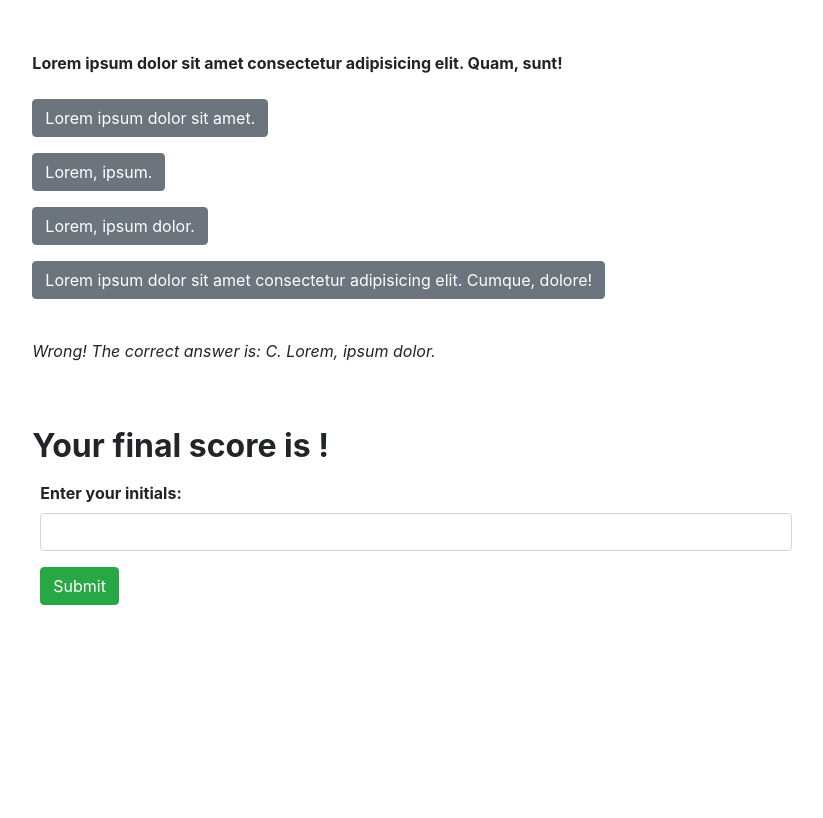
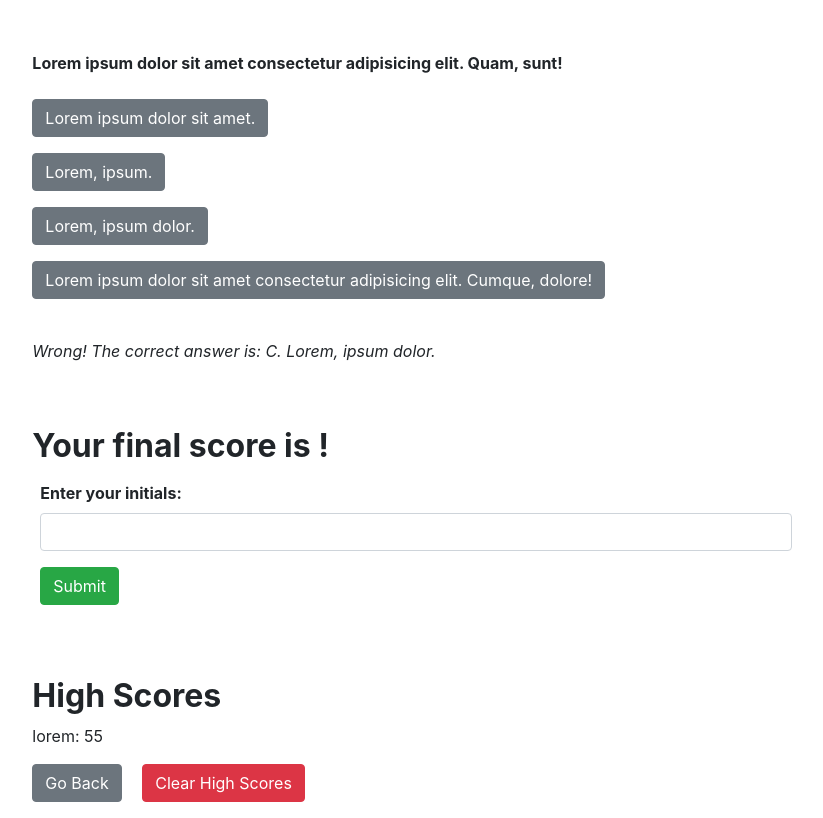
Before and after one commit to warrenp11/code-quiz, a plain HTML site: page index.html in a window 1280 px wide. Shown: the part 387-1205 px from the top of the page, without its empty margins (252-1075 px from the left). Before the commit the page ends 1016 px from the top, so only its background shows below. Drawn offline with nearby package versions, Linux system fonts and the light colour scheme.

Commit message:
add basic scaffolding and styling to high scores list

```diff
--- a/index.html
+++ b/index.html
@@ -71,8 +71,16 @@
                     <!-- final score div end -->
 
                     <!-- highscores list div -->
-                    <div id="highscores-list">
-
+                    <div id="highscores" class="pl-5 pt-5 ml-2 justify-content-center">
+                        <h2 class="font-weight-bold">High Scores</h2>
+                        <!-- list of saved high scores -->
+                        <div id="highscores-list" class="list-group list-group-flush">
+                            lorem: 55
+                            <p>
+                                <button id="go-back" type="submit" class="btn btn-secondary mt-3 mr-3">Go Back</button>
+                                <button id="clear-scores" type="submit" class="btn btn-danger mt-3">Clear High Scores</button>
+                            </p>
+                        </div>
                     </div>
                     <!-- highscores list div end -->
                 </main>
```
